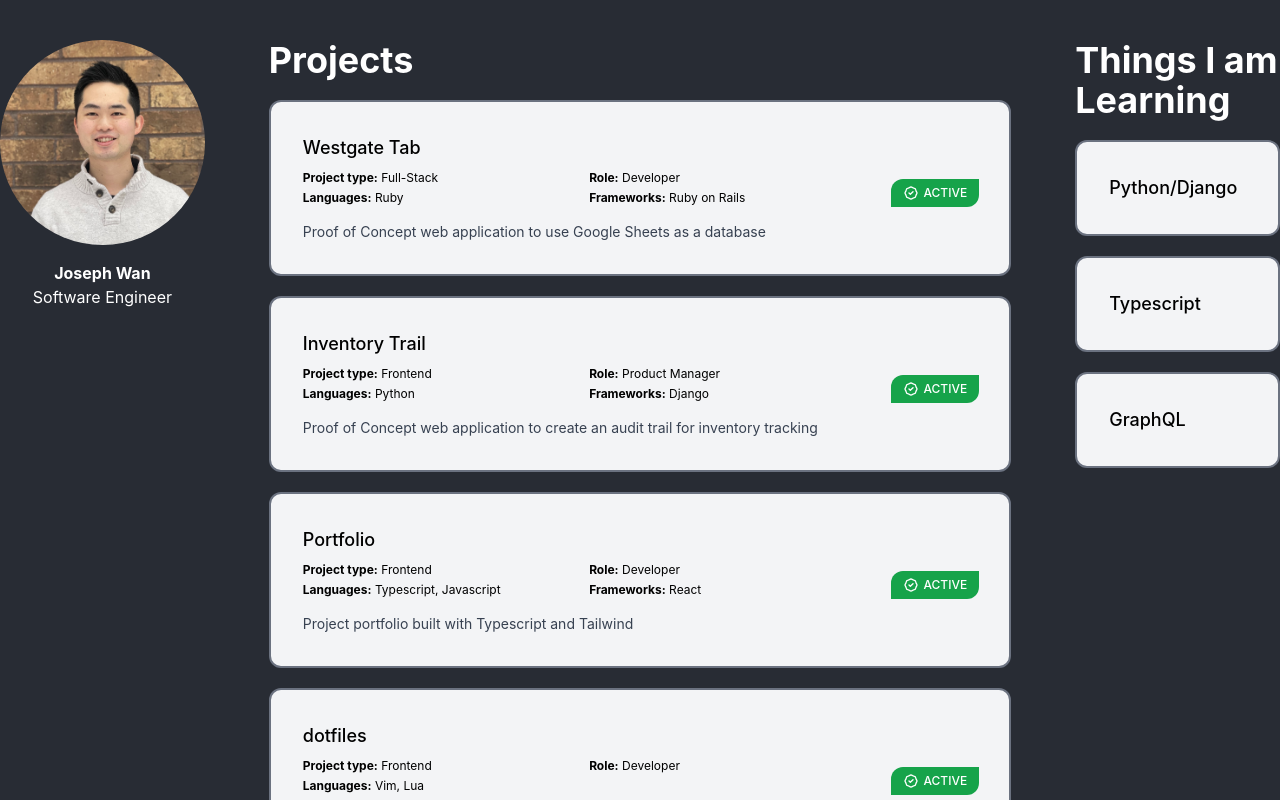
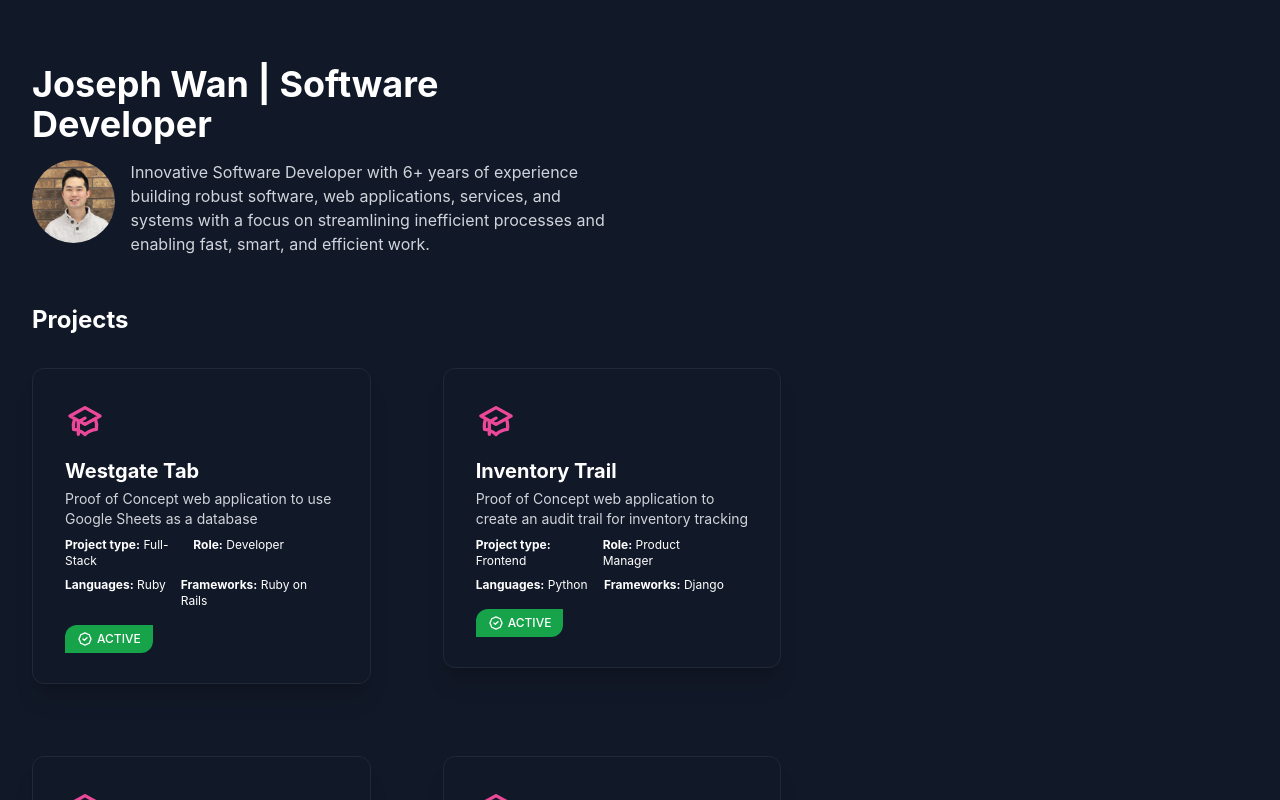
Before and after one commit to joseph1wan/me, a React (Create React App) app: page / in a window 1280 px wide. Shown: the top 800 px of the page. Built offline with nearby package versions, Linux system fonts and the light colour scheme.

Commit message:
feat: new, cleaner profile look
Remove learnings for now

```diff
--- a/src/App.css
+++ b/src/App.css
@@ -1,4 +1,4 @@
 body {
-  background-color: #282c34;
+  background-color: #111827;
   color: white;
 }
--- a/src/App.tsx
+++ b/src/App.tsx
@@ -5,17 +5,24 @@ import LearningTable from './LearningTable';
 
 function App() {
   return (
-    <div className="container mt-10 m-auto grid grid-cols-5 gap-16">
-      <div className="col-span-1">
-        <Profile />
+    <section>
+      <div className="container mx-auto">
+        <div className="max-w-screen px-4 py-8 sm:py-12 sm:px-6 lg:py-16 lg:px-8">
+          <div className="mb-4">
+            <Profile />
+          </div>
+          <div className="grid grid-cols-6 gap-16">
+            <div className="row-span-full col-span-4 mb-4">
+              <h1 className="my-8 text-2xl font-bold">Projects</h1>
+              <ProjectsTable />
+            </div>
+            {/* <div className="row-span-full col-start-5 col-span-2"> */}
+            {/*   <LearningTable /> */}
+            {/* </div> */}
+          </div>
+        </div>
       </div>
-      <div className="row-span-full col-start-2 col-span-3">
-        <ProjectsTable />
-      </div>
-      <div className="row-span-full col-start-5 col-span-1">
-        <LearningTable />
-      </div>
-    </div>
+    </section>
   );
 }
 
--- a/src/LearningItem.tsx
+++ b/src/LearningItem.tsx
@@ -1,32 +1,63 @@
+import { useState } from 'react';
+
 export interface Props {
   name: string,
-  items: Item[]
+    items: Item[]
 }
 
 interface Item {
   name: string,
-  description: string,
-  link: string,
+    description: string,
+    link: string,
 }
 
 export default function LearningItem({ name, items }: Props) {
+  const [isShown, setIsShown] = useState<any>(false);
+
   return (
-    <div className="mt-5">
-      <div className="rounded-xl border-2 border-gray-500 bg-gray-100">
-        <div className="flex justify-between p-4 sm:p-6 lg:p-8">
+    <div className="mt-5"
+      onMouseEnter={() => setIsShown(true)}
+      onMouseLeave={() => setIsShown(false)}
+    >
+      <div className="mt-8">
+        <div className="flex items-start gap-4">
+          <span className="shrink-0 rounded-lg bg-gray-800 p-4">
+            <svg
+              className="h-5 w-5"
+              fill="none"
+              stroke="currentColor"
+              viewBox="0 0 24 24"
+              xmlns="http://www.w3.org/2000/svg"
+            >
+              <path d="M12 14l9-5-9-5-9 5 9 5z"></path>
+              <path
+                d="M12 14l6.16-3.422a12.083 12.083 0 01.665 6.479A11.952 11.952 0 0012 20.055a11.952 11.952 0 00-6.824-2.998 12.078 12.078 0 01.665-6.479L12 14z"
+              ></path>
+              <path
+                strokeLinecap="round"
+                strokeLinejoin="round"
+                strokeWidth="2"
+                d="M12 14l9-5-9-5-9 5 9 5zm0 0l6.16-3.422a12.083 12.083 0 01.665 6.479A11.952 11.952 0 0012 20.055a11.952 11.952 0 00-6.824-2.998 12.078 12.078 0 01.665-6.479L12 14zm-4 6v-7.5l4-2.222"
+              ></path>
+            </svg>
+          </span>
+
           <div>
-            <h3 className="font-medium sm:text-lg text-black">
-              {/* <a href={} className="text-black hover:underline"> */}
-                {name}
-              {/* </a> */}
-            </h3>
-
-            {/* <p className="line-clamp-2 text-sm text-gray-700"> */}
-            {/*   {description} */}
-            {/* </p> */}
+            <h2 className="text-lg font-bold">{name}</h2>
+              { isShown && (
+                <p className="line-clamp-2 text-sm">
+                  {
+                    items.map(item => {
+                      return (
+                        item.name
+                      )
+                    })
+                  }
+                </p>
+              )}
+            </div>
           </div>
         </div>
       </div>
-    </div>
-  )
+    )
 }
--- a/src/LearningTable.tsx
+++ b/src/LearningTable.tsx
@@ -6,7 +6,7 @@ export default function LearningTable() {
   const items: Props[] = data.categories[0].items
   return (
     <div className="">
-      <h1 className="text-4xl font-bold">Things I am Learning</h1>
+      <h1 className="text-2xl font-bold">Topics of interest</h1>
       {
         items.map(learningItem => {
           return (
--- a/src/Profile.tsx
+++ b/src/Profile.tsx
@@ -1,10 +1,19 @@
+import profilePic from "./img/profile_pic.jpeg"
+
 export default function Profile() {
   return (
-    <div className="items-center">
-      <img className="rounded-full" src="./profile_pic.jpeg" alt="profile pic"/>
-      <div className="mt-4 text-center">
-        <h1 className="font-bold">Joseph Wan</h1>
-        <h1>Software Engineer</h1>
+    <div className="max-w-xl">
+      <h2 className="text-3xl font-bold sm:text-4xl">Joseph Wan | Software Developer</h2>
+      <div className="flex">
+        <div className="w-1/2 mr-4 items-center">
+          <div className="mt-4 text-center">
+            <img className="rounded-full" src={ profilePic } alt="profile pic"/>
+          </div>
+        </div>
+
+        <p className="mt-4 text-gray-300">
+          Innovative Software Developer with 6+ years of experience building robust software, web applications, services, and systems with a focus on streamlining inefficient processes and enabling fast, smart, and efficient work.
+        </p>
       </div>
     </div>
   );
--- a/src/Project.tsx
+++ b/src/Project.tsx
@@ -21,30 +21,46 @@ function listFrameworks(frameworks: Array<string>) {
 
 export default function Project({ id, name, description, role, projectType, projectStatus, url, languages, frameworks }: ProjectProps) {
   return (
-    <div id={id} className="mt-5">
-      <div className="rounded-xl border-2 border-gray-500 bg-gray-100">
-        <div className="flex justify-between p-4 sm:p-6 lg:p-8">
-          <div className="w-full">
-            <h3 className="font-medium sm:text-lg">
-              <a href={url} target="_blank" rel="noreferrer" className="text-black hover:underline">
-                {name}
-              </a>
-            </h3>
-            <p className="mt-2 mb-1 mr-4 text-xs text-black flex">
+    <div className="mb-10 mr-10 flex items-start gap-4">
+      <a
+        className="w-full block rounded-xl border border-gray-800 p-8 shadow-xl transition hover:border-pink-500/10 hover:shadow-pink-500/10"
+        target="_blank"
+        rel="noreferrer"
+        href={url}
+      >
+        <svg
+          xmlns="http://www.w3.org/2000/svg"
+          className="h-10 w-10 text-pink-500"
+          fill="none"
+          viewBox="0 0 24 24"
+          stroke="currentColor"
+        >
+          <path d="M12 14l9-5-9-5-9 5 9 5z" />
+          <path
+            d="M12 14l6.16-3.422a12.083 12.083 0 01.665 6.479A11.952 11.952 0 0012 20.055a11.952 11.952 0 00-6.824-2.998 12.078 12.078 0 01.665-6.479L12 14z"
+          />
+          <path
+            strokeLinecap="round"
+            strokeLinejoin="round"
+            strokeWidth="2"
+            d="M12 14l9-5-9-5-9 5 9 5zm0 0l6.16-3.422a12.083 12.083 0 01.665 6.479A11.952 11.952 0 0012 20.055a11.952 11.952 0 00-6.824-2.998 12.078 12.078 0 01.665-6.479L12 14zm-4 6v-7.5l4-2.222"
+          />
+        </svg>
+
+        <h2 className="mt-4 text-xl font-bold text-white">{name}</h2>
+
+        <p className="mt-1 text-sm text-gray-300">
+          { description }
+        </p>
+        <p className="mt-2 mb-1 mr-4 text-xs flex">
           <span className="w-1/2"><strong>Project type:</strong> {projectType}</span>
           <span><strong>Role:</strong> {role}</span>
         </p>
-            <p className="mr-4 text-xs text-black flex">
+        <p className="mt-2 mr-4 text-xs flex">
           <span className="w-1/2"><strong>Languages:</strong> {languages.join(", ")}</span>
           { listFrameworks(frameworks) }
         </p>
-
-            <p className="mt-4 line-clamp-2 text-sm text-gray-700">
-              {description}
-            </p>
-          </div>
-
-          <div className="mt-2 sm:flex sm:items-center sm:gap-2">
+        <div className="mt-4 sm:flex sm:items-center sm:gap-2">
           <strong
             className="-mb-[2px] -me-[2px] inline-flex items-center gap-1 rounded-ee-xl rounded-ss-xl bg-green-600 px-3 py-1.5 text-white"
           >
@@ -66,8 +82,7 @@ export default function Project({ id, name, description, role, projectType, proj
             <span className="text-[10px] font-medium sm:text-xs">{projectStatus.toUpperCase()}</span>
           </strong>
         </div>
-        </div>
-      </div>
+      </a>
     </div>
   )
 }
--- a/src/ProjectsTable.tsx
+++ b/src/ProjectsTable.tsx
@@ -4,8 +4,8 @@ import { projectType, projectStatus } from "./type/ProjectTypes"
 
 export default function ProjectsTable() {
   return (
-    <div className="row-start-2 col-span-4">
-      <h1 className="text-4xl font-bold">Projects</h1>
+
+          <div className="grid grid-cols-2 gap-8" >
             {
               data.map(project => {
                 if (project.status === "active") {
--- a/src/data/learnings.json
+++ b/src/data/learnings.json
@@ -36,7 +36,7 @@
       ]
     },
     {
-      "name": "Tools",
+      "name": "Dev Tools",
       "items": [
         {
           "name": "NeoVim",
@@ -49,6 +49,21 @@
           ]
         }
       ]
+    },
+    {
+      "name": "CI/CD",
+      "items": [
+        {
+          "name": "Fly.io",
+          "items": [
+            {
+              "name": "Rails on Fly.io",
+              "description": "Documentation to deploy a Rails app on Fly.io.",
+              "link": "https://fly.io/docs/rails/"
+            }
+          ]
+        }
+      ]
     }
   ]
 }
```
Also changed, not shown: public/manifest.json, src/img/profile_pic.jpeg (added). Lines whose indentation alone changed are shown as unchanged.
